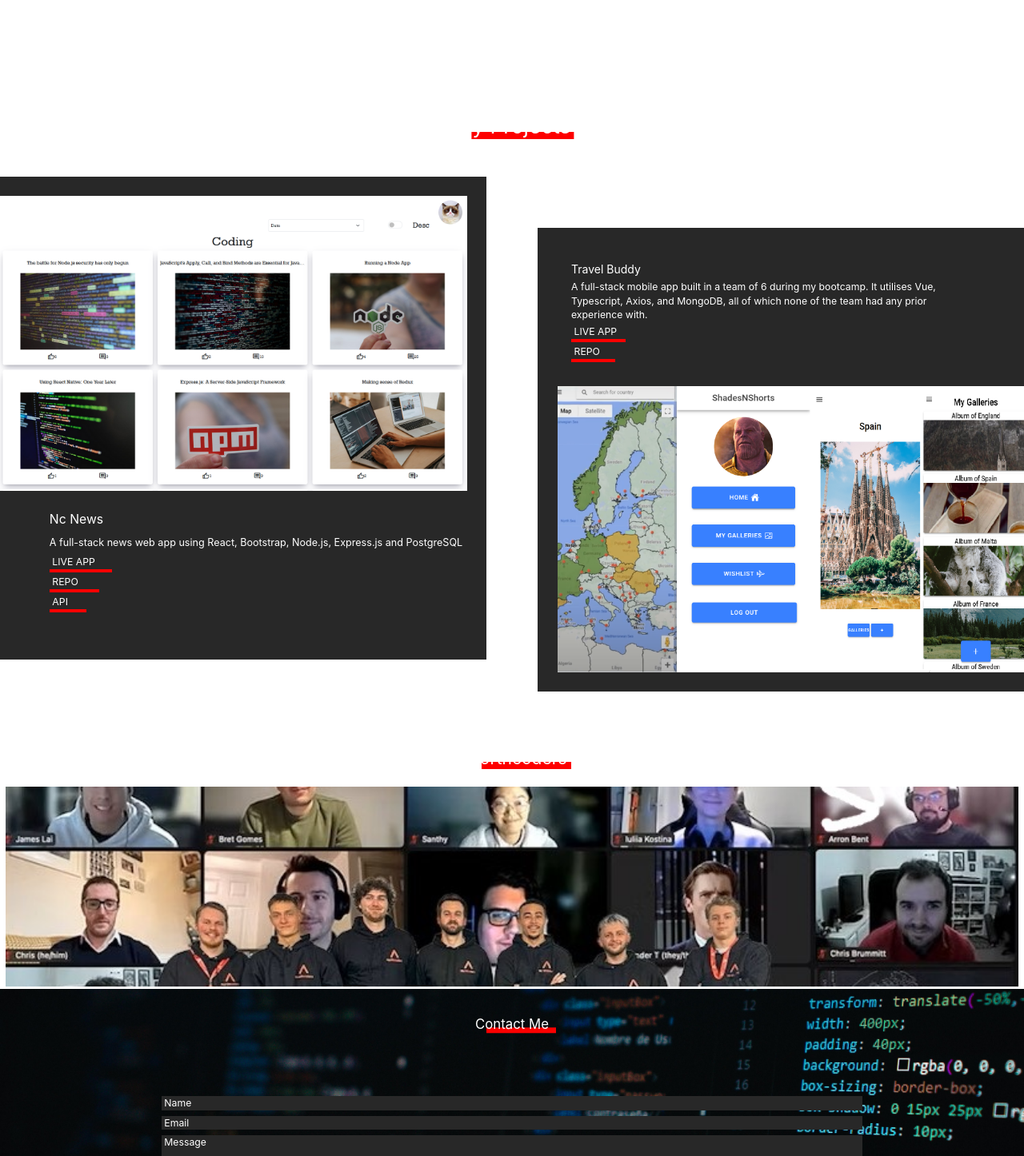
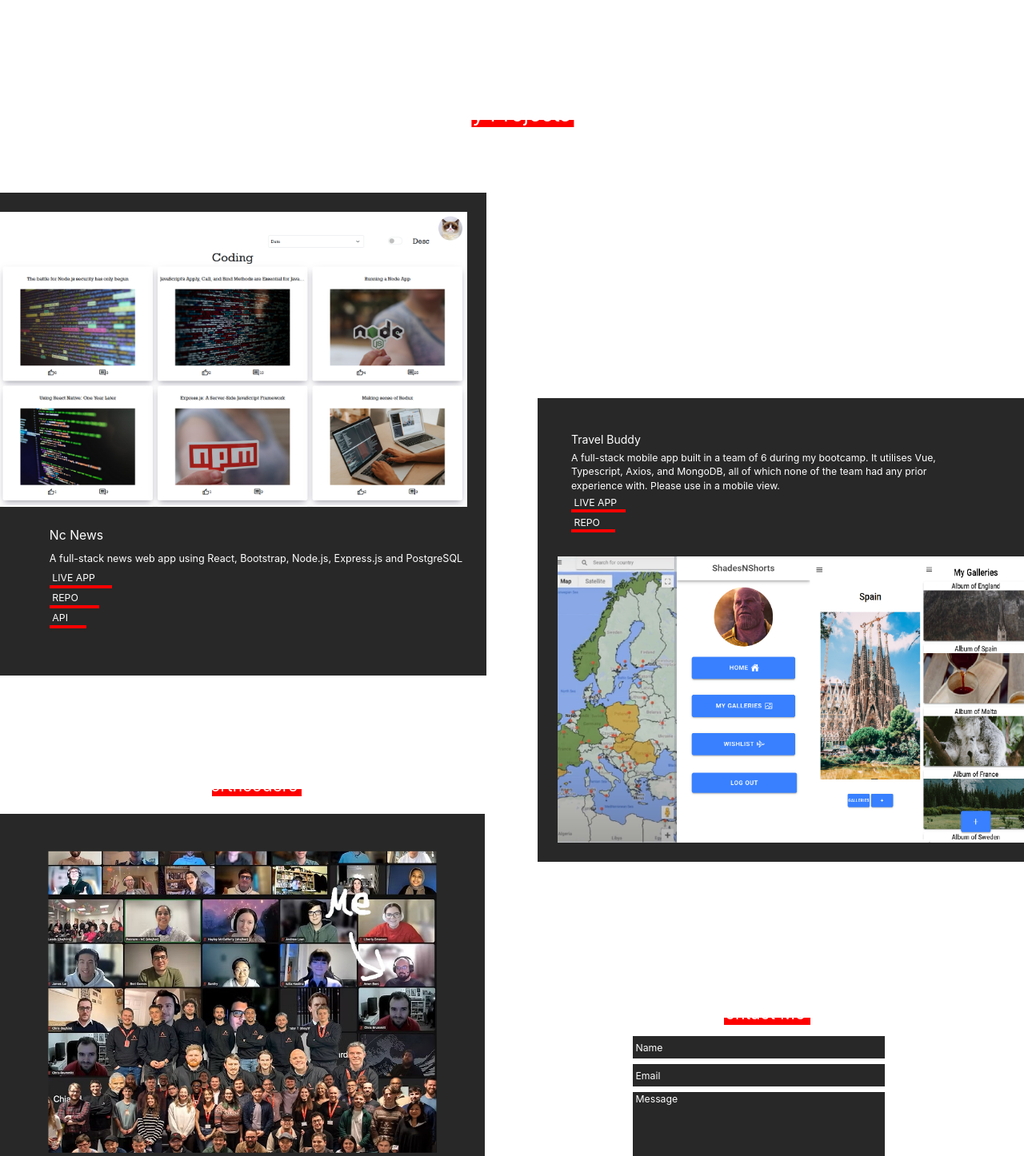
Before and after one commit to Arron-B/portfolio, a React (Vite) app: page / in a window 1280 px wide. Shown: the part 1564-3010 px from the top of the page at 80% size. Built offline with nearby package versions, Linux system fonts and the light colour scheme.

Commit message:
final section layed out for landscape screens, with small adjustments to projects for better flow into next section

```diff
--- a/src/components/Form.jsx
+++ b/src/components/Form.jsx
@@ -46,13 +46,16 @@ function Form({ isDark }) {
 
 	return (
 		<form
-			className="w-[70%] h-full flex flex-col gap-2 mx-auto justify-center items-center row-start-2"
+			className="w-[70%] h-full flex flex-col gap-2 mx-auto justify-center items-center row-start-2 ls:ml-[30%]"
 			ref={form}
 			onSubmit={sendEmail}
 		>
+			<h2 className="relative h-10 z-10 text-2xl before:absolute before:border-b-[0.7rem] before:-z-10 before:border-b-my-red before:w-[7.7rem] before:h-1/2 before:top-3 before:translate-x-[1rem]">
+				Contact Me
+			</h2>
 			<input
 				className={
-					"form-input w-full h-5 pl-1 text-sm" +
+					"form-input w-full h-5 pl-1 text-sm ls:h-8" +
 					(isDark
 						? " bg-dark-secondary placeholder-white"
 						: " bg-light-secondary placeholder-black")
@@ -64,7 +67,7 @@ function Form({ isDark }) {
 
 			<input
 				className={
-					"form-input w-full h-5 pl-1 text-sm" +
+					"form-input w-full h-5 pl-1 text-sm ls:h-8" +
 					(isDark
 						? " bg-dark-secondary placeholder-white"
 						: " bg-light-secondary placeholder-black")
@@ -77,7 +80,7 @@ function Form({ isDark }) {
 			<textarea
 				name="message"
 				className={
-					"form-input w-full h-28 pl-1 text-sm" +
+					"form-input w-full h-28 pl-1 text-sm ls:h-36" +
 					(isDark
 						? " bg-dark-secondary placeholder-white"
 						: " bg-light-secondary placeholder-black")
--- a/src/components/NcAndContact.jsx
+++ b/src/components/NcAndContact.jsx
@@ -26,12 +26,15 @@ function NcAndContact({ isDark }) {
 			<section
 				id="northcoders"
 				className={
-					"h-nc w-vw flex flex-col justify-evenly gap-1" +
+					"h-nc w-vw flex flex-col justify-evenly gap-1 ls:grid ls:grid-cols-2" +
 					(isDark ? " text-white" : " text-black")
 				}
 			>
 				<div
-					className="northcoders-section relative h-[40%] mt-12 mx-2 bg-[url('./src/assets/August-cohort.jpg')] bg-cover bg-center"
+					className={
+						"northcoders-section relative h-[40%] mt-12 mx-2 hover:scale-95 transition-all duration-300 pt:max-ls:bg-[url('./src/assets/August-cohort.jpg')] bg-cover bg-center ls:bg-bottom ls:bg-contain ls:bg-no-repeat ls:col-start-1 ls:w-[95%] ls:top-4 ls:h-[70%] ls:mx-0 ls:-z-0" +
+						(isDark ? " ls:bg-dark-secondary" : " ls:bg-light-secondary")
+					}
 					onClick={() => {
 						setIsNorthcodersModalOpen(true);
 					}}
@@ -46,8 +49,9 @@ function NcAndContact({ isDark }) {
 						<h2 className="text-2xl z-10 w-32 relative -left-[50%] -top-[6rem]">
 							Northcoders
 						</h2>
-						<div className="red-line z-0 bg-my-red relative w-[8rem] h-2.5 -left-[34%] -top-[6.7rem]"></div>
+						<div className="red-line -z-20 bg-my-red relative w-[8rem] h-2.5 -left-[34%] -top-[6.7rem]"></div>
 					</div>
+
 					<div
 						className={
 							"bg-[rgba(0,0,0,0.5)] h-full w-full flex justify-center items-center" +
@@ -56,21 +60,27 @@ function NcAndContact({ isDark }) {
 					>
 						<p className="text-white">Find Out More</p>
 					</div>
+
+					<img
+						className="pt:max-ls:hidden w-[80%] h-[80%] -z-10 absolute object-cover left-1/2 top-1/2 -translate-x-1/2 -translate-y-1/2"
+						src="./src/assets/August-cohort.jpg"
+					></img>
 				</div>
+
 				<div
 					className={
-						"contact-section h-[60%] w-full p-4 grid grid-rows-[20%_80%]" +
+						"contact-section h-[60%] w-full p-4 grid grid-rows-[20%_80%] ls:col-start-2 ls:h-[75%] ls:w-3/4 ls:mt-[20%]" +
 						(isDark
-							? " bg-[url('./src/assets/dark-background.jpg')] bg-cover bg-center"
-							: " bg-[url('./src/assets/light-background.jpg')] bg-cover bg-center")
+							? " pt:max-ls:bg-[url('./src/assets/dark-background.jpg')] bg-cover bg-center"
+							: " pt:max-ls:bg-[url('./src/assets/light-background.jpg')] bg-cover bg-center")
 					}
 				>
-					<div className="absolute left-[50%] mt-5">
+					{/* <div className="absolute left-[50%] mt-5 ls:translate-x-[250%] ls:mt-9">
 						<h2 className="text-[1.2rem] relative z-10 -left-[50%]">
 							Contact Me
 						</h2>
 						<div className="z-0 bg-my-red relative w-[6.2rem] h-[0.5rem] -left-[35%] -translate-y-2.5"></div>
-					</div>
+					</div> */}
 					<Form isDark={isDark}></Form>
 				</div>
 			</section>
--- a/src/components/Projects.jsx
+++ b/src/components/Projects.jsx
@@ -7,15 +7,15 @@ function Projects({ isDark }) {
 		<>
 			<div
 				className={
-					"projects relative h-screen mt-nav mb-10 pb-12 flex flex-col justify-around ls:grid ls:grid-cols-2 ls:grid-rows-[15%_1fr_1fr]" +
+					"projects relative h-screen mt-nav mb-10 pb-12 flex flex-col justify-around ls:grid ls:grid-cols-2 ls:grid-rows-[15%_1fr_1fr] ls:mt-[6rem]" +
 					(isDark ? " text-white" : " text-black")
 				}
 			>
 				<a
 					id="projects"
-					className="absolute -top-0 ls:-top-12"
+					className="absolute -top-0 ls:-top-20"
 				></a>
-				<h2 className="relative h-10 top-10 text-3xl before:absolute before:border-b-[0.7rem] before:border-b-my-red before:-z-10 before:w-[9.2rem] before:h-1/2 before:top-4 before:translate-x-[1.6rem] ls:col-span-2">
+				<h2 className="relative h-10 top-10 text-3xl before:absolute before:border-b-[0.7rem] before:border-b-my-red before:-z-10 before:w-[9.2rem] before:h-1/2 before:top-4 before:translate-x-[1.6rem] ls:col-span-2 ls:top-0">
 					My Projects
 				</h2>
 
@@ -94,7 +94,7 @@ function Projects({ isDark }) {
 
 				<section
 					className={
-						"travel-buddy relative h-[30%] w-[100vw] flex ml-auto justify-end hover:scale-95 transition-all duration-300 ls:h-[90%] ls:w-[95%] ls:mt-auto ls:col-start-2 ls:row-start-2 ls:row-span-2 ls:bottom-0 ls:flex-col ls:py-7 ls:pl-7 ls:gap-4" +
+						"travel-buddy relative h-[30%] w-[100vw] flex ml-auto justify-end hover:scale-95 transition-all duration-300 ls:h-[90%] ls:w-[95%] ls:mt-auto ls:col-start-2 ls:row-start-2 ls:row-span-2 ls:-bottom-[30%] ls:flex-col ls:py-7 ls:pl-7 ls:gap-4" +
 						(isDark ? " ls:bg-dark-secondary" : " ls:bg-light-secondary")
 					}
 					onMouseEnter={() => {
@@ -104,18 +104,6 @@ function Projects({ isDark }) {
 						setIsHovered(false);
 					}}
 				>
-					<div
-						className={
-							"bg-[rgba(0,0,0,0.54)] absolute z-20 h-full w-[70vw] flex flex-col justify-center items-center text-sm pl-6 ls:w-[96%] ls:-translate-y-7 ls:h-[60%] ls:bottom-0" +
-							(isHovered ? "" : " hidden")
-						}
-					>
-						<p className="ls:text-xl">Note:</p>
-						<p className="text-white ls:text-lg ls:w-3/4">
-							This app was not intended to be a web app and should be viewed in
-							a mobile viewport.
-						</p>
-					</div>
 					<div
 						className={
 							"w-[70vw] h-full absolute z-0 ls:w-full ls:bottom-0" +
@@ -132,7 +120,8 @@ function Projects({ isDark }) {
 						<p className="text-xs ls:text-sm">
 							A full-stack mobile app built in a team of 6 during my bootcamp.
 							It utilises Vue, Typescript, Axios, and MongoDB, all of which none
-							of the team had any prior experience with.
+							of the team had any prior experience with. Please use in a mobile
+							view.
 						</p>
 						<a
 							className="text-sm"
```
